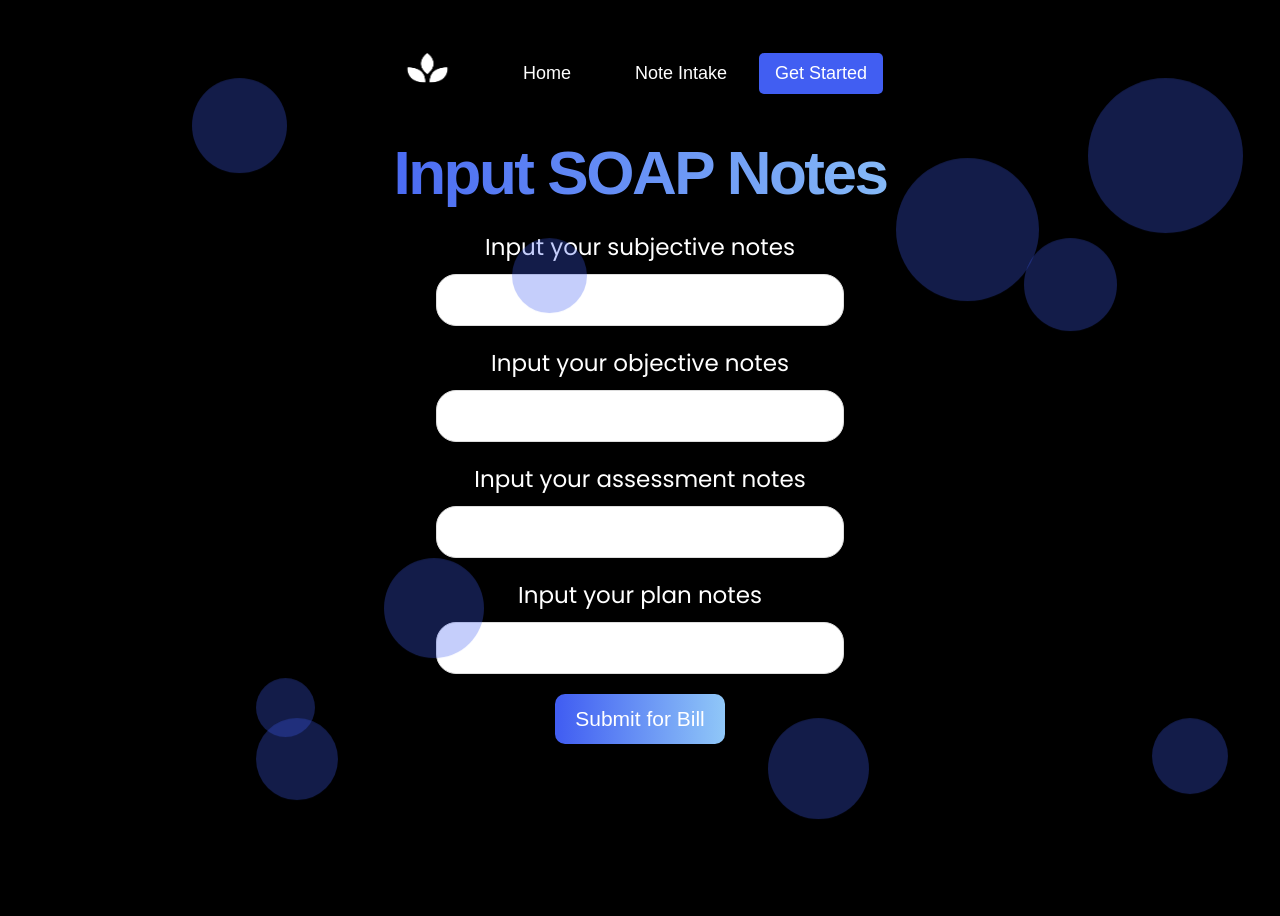
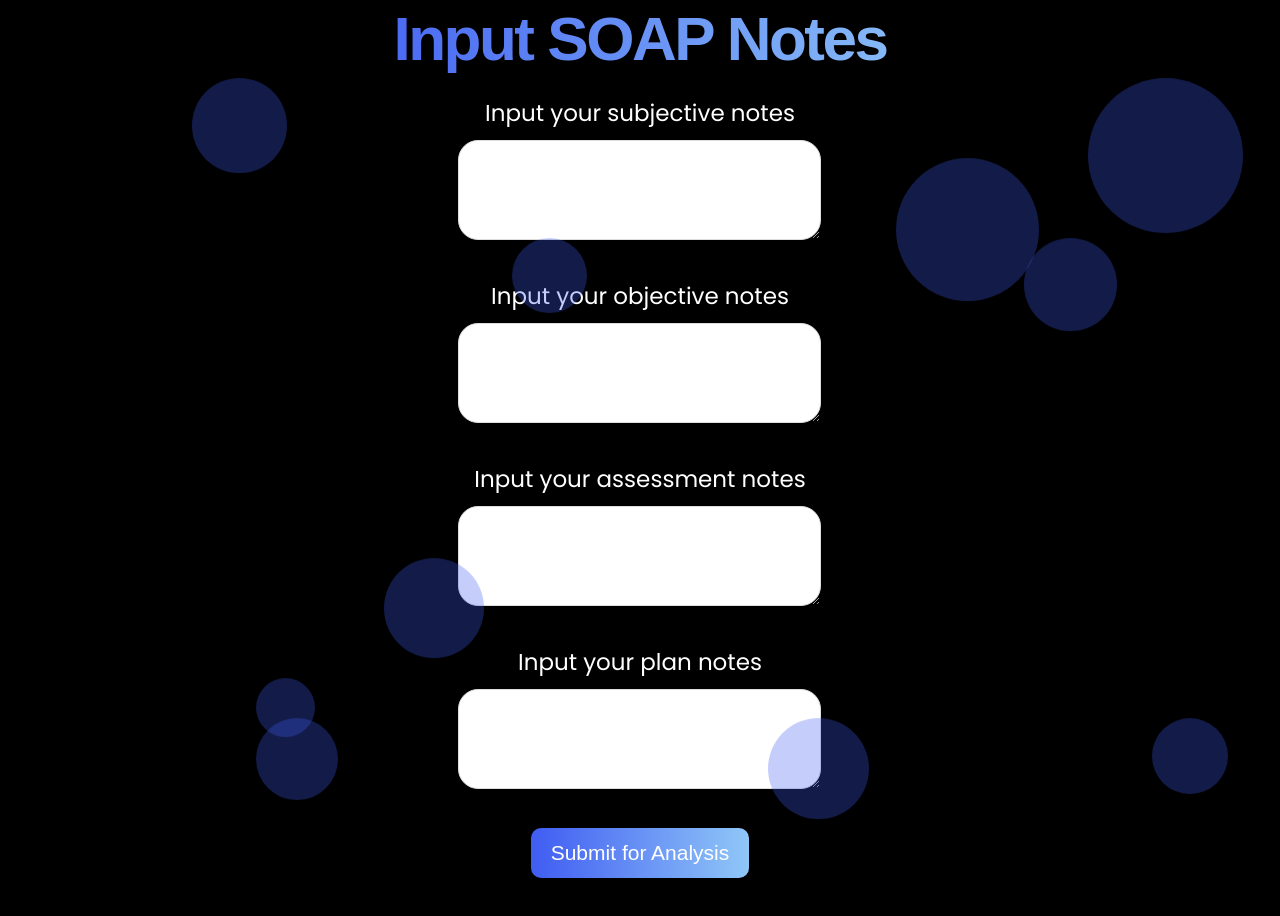
Before and after one commit to fengzhang789/Billify, a React (Create React App) app in the folder client/: page /note-input in a window 1280 px wide. Shown: the top 916 px of the page. Before the commit the page ends 819 px from the top, so only its background shows below. Built offline with nearby package versions, Linux system fonts and the light colour scheme.

Commit message:
made form look nice

```diff
--- a/client/src/App.js
+++ b/client/src/App.js
@@ -10,7 +10,7 @@ const App = () => {
   const [soapNotes, setSoapNotes] = useState('')
 
   return (
-    <div classname ="App">
+    <div className ="App">
       <Navbar />
       <Routes>
         <Route exact path='/' element={<Homepage />} />
--- a/client/src/assets/stylesheets/form.css
+++ b/client/src/assets/stylesheets/form.css
@@ -8,15 +8,21 @@
     font-weight: 300;
   }
 
-  /* Input Field Styles */
+/* Textarea Styles */
 .soap-input {
-
   margin-bottom: 30px;
   background-color: white;
   border: 1px solid #DDD;
   color: darkblue;
   font-size: 20px; /* Set font size to 20px */
   border-radius: 20px;
+  padding: 10px; /* Add padding to textarea */
+  resize: vertical; /* Allow vertical resizing */
+  min-height: 100px; /* Set a minimum height for textarea */
+  overflow-y: hidden; /* Hide vertical scrollbar */
+  white-space: pre-wrap; /* Wrap text and break lines */
+  word-wrap: break-word; /* Break words when necessary */
+  width: 100%; /* Ensure the textarea takes up the full width */
 }
 
 
--- a/client/src/components/Form.jsx
+++ b/client/src/components/Form.jsx
@@ -26,25 +26,25 @@ const SOAPNotesForm = ({soapNotes, setSoapNotes}) => {
         <Form className="soap-notes-form">
           <div className="form-group">
             <p>Input your subjective notes</p>
-            <Field type="text" name="subjective" className="soap-input" />
+            <Field component="textarea" name="subjective" className="soap-input" />
           </div>
 
           <div className="form-group">
             <p>Input your objective notes</p>
-            <Field type="text" name="objective" className="soap-input" />
+            <Field component="textarea" name="objective" className="soap-input" />
           </div>
 
           <div className="form-group">
             <p>Input your assessment notes</p>
-            <Field type="text" name="assessment" className="soap-input" />
+            <Field component="textarea" name="assessment" className="soap-input" />
           </div>
 
           <div className="form-group">
             <p>Input your plan notes</p>
-            <Field type="text" name="plan" className="soap-input" />
+            <Field component="textarea" name="plan" className="soap-input" />
           </div>
 
-          <button type="submit" className="submit-button">Submit for Bill</button>
+          <button type="submit" className="submit-button">Submit for Analysis</button>
         </Form>
       </Formik>
     </div>
```
Lines whose indentation alone changed are shown as unchanged.
